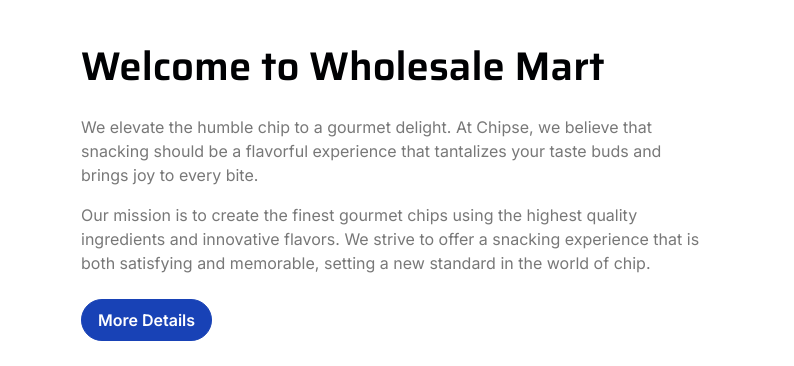
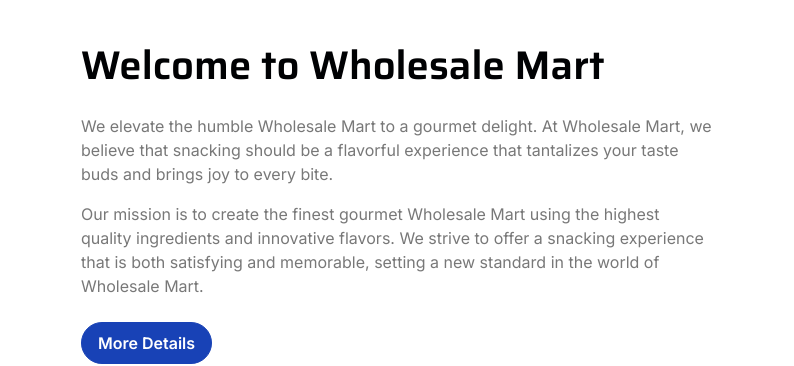
Before and after one commit to JotishKumarGit/chipsWebsite, a plain HTML site: page index.html in a window 1280 px wide. Shown: the part 538-904 px from the top of the page, 486-1280 px from the left. Drawn offline with nearby package versions, Linux system fonts and the light colour scheme.

Commit message:
Final changes

```diff
--- a/index.html
+++ b/index.html
@@ -186,12 +186,12 @@
                 <div class="col-lg-7 col-md-6 col-sm-12 wow fadeIn align-self-center" data-wow-delay=".5s">
 
                     <h1 class="mb-4">Welcome to Wholesale Mart</h1>
-                    <p>We elevate the humble chip to a gourmet delight. At Chipse, we believe
+                    <p>We elevate the humble Wholesale Mart to a gourmet delight. At Wholesale Mart, we believe
                         that snacking should be a flavorful experience that tantalizes your taste buds and brings joy to
                         every bite.</p>
-                    <p class="mb-4">Our mission is to create the finest gourmet chips using the highest quality
+                    <p class="mb-4">Our mission is to create the finest gourmet Wholesale Mart using the highest quality
                         ingredients and innovative flavors. We strive to offer a snacking experience that is both
-                        satisfying and memorable, setting a new standard in the world of chip.</p>
+                        satisfying and memorable, setting a new standard in the world of Wholesale Mart.</p>
                     <a href="about.html" class="btn btn-primary rounded-pill px-3 py-2 text-white">More Details</a>
                 </div>
             </div>
```
Also changed, not shown: about.html (+3 -3 lines).
